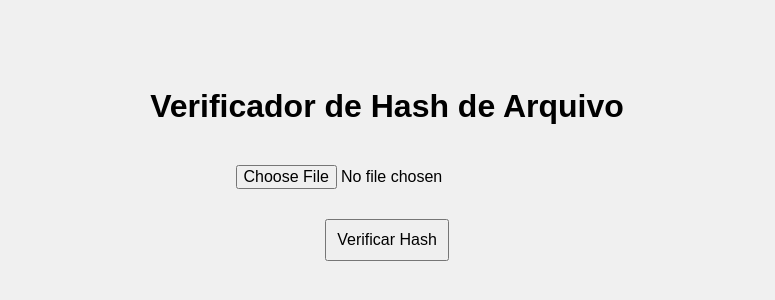
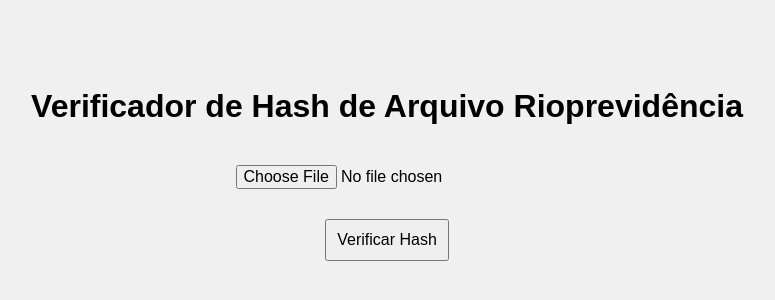
Before and after one commit to leojroliveira/HashRP, a website: page index.html in a window 1280 px wide. Shown: the part 212-512 px from the top of the page, without its empty margins (253-1028 px from the left). Drawn offline with Linux system fonts and the light colour scheme.

Commit message:
Update index.html

```diff
--- a/index.html
+++ b/index.html
@@ -30,7 +30,7 @@
     </style>
 </head>
 <body>
-    <h1>Verificador de Hash de Arquivo</h1>
+    <h1>Verificador de Hash de Arquivo Rioprevidência</h1>
     <input type="file" id="fileInput">
     <button id="checkButton">Verificar Hash</button>
     <p id="result"></p>
```
